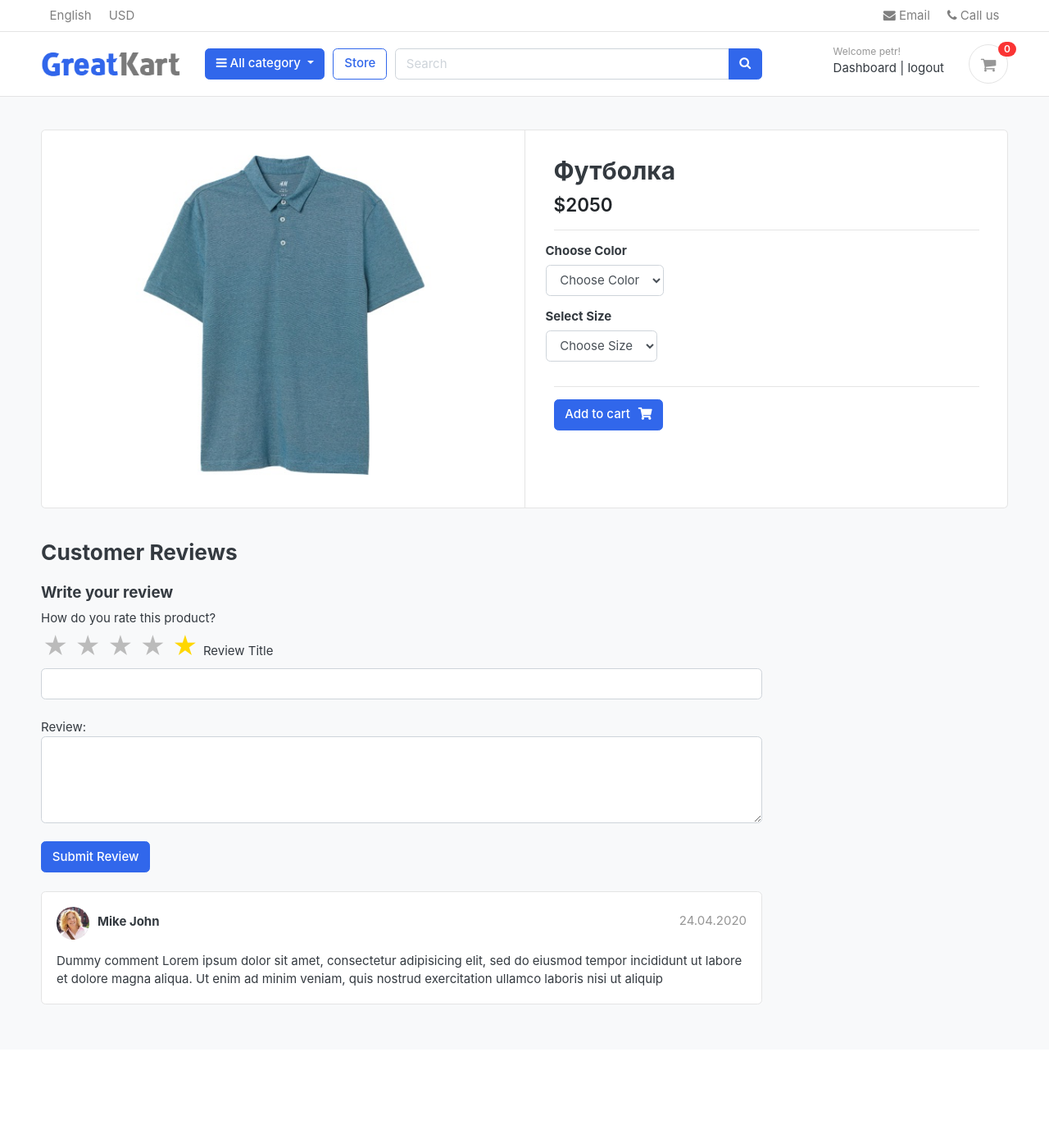
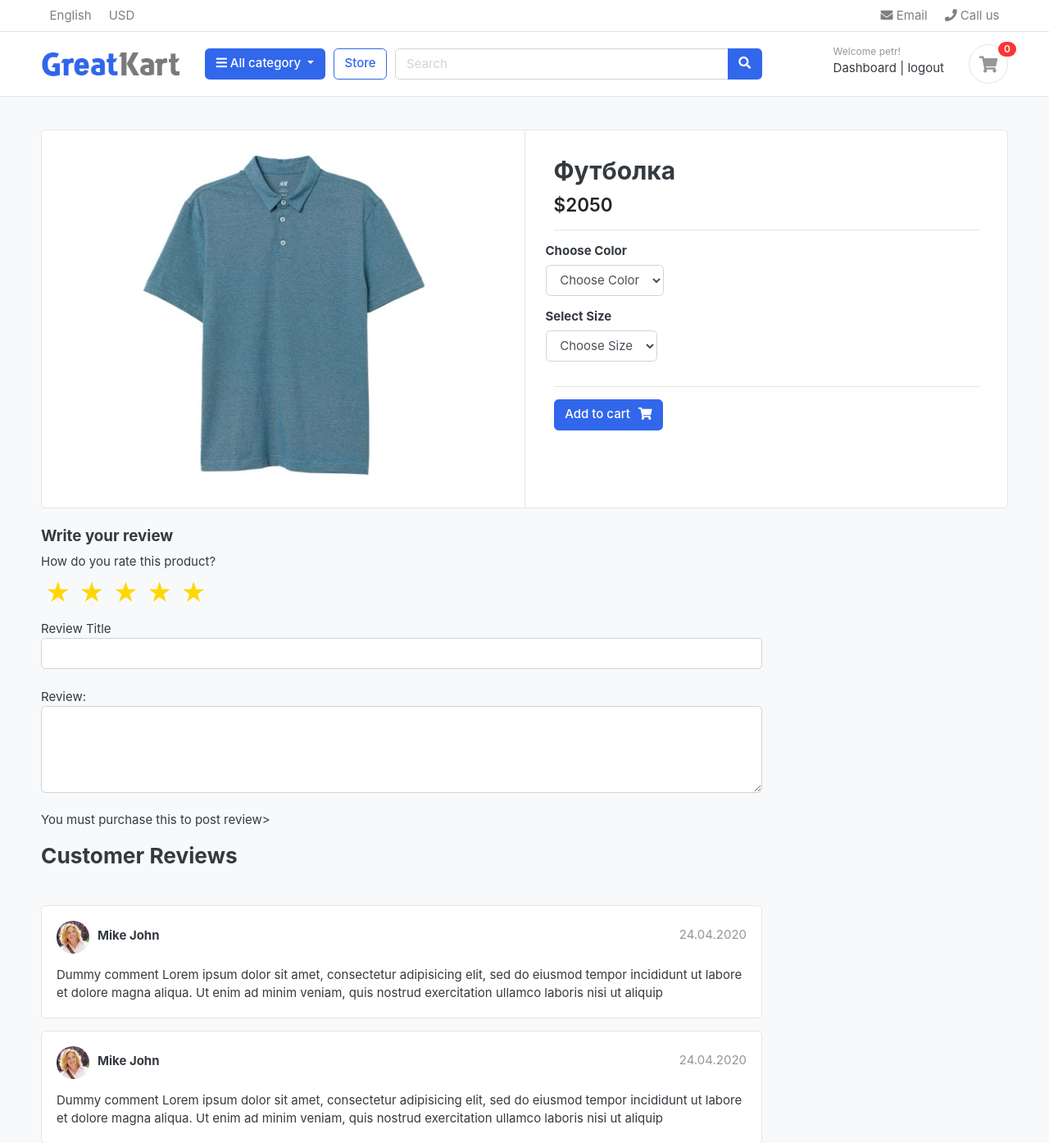
Before and after one commit to petr23232321/ecommerce, a Django app: a page that uses store/templates/store/base.html in a window 1280 px wide, after a click that opens the changed part. Shown: the top 1394 px of the page at 82% size. Before the commit the page ends 1225 px from the top, so only its background shows below. Run offline with Django 3.2, Linux system fonts and the light colour scheme; a user stored in the database is signed in; data comes from the database, SQL or seed files in the repository; both versions use the stored data as it was after the commit; data that the repository does not hold is empty; some libraries are stand-ins or nearby versions; some web fonts are replaced.

Commit message:
review chacking

```diff
--- a/static/css/custom.css
+++ /dev/null
@@ -1,22 +0,0 @@
-.stars {
-  display: inline-block;
-}
-
-.stars input[type="radio"] {
-  display: none;
-}
-
-.stars label {
-  font-size: 30px;
-  color: #bbb;
-  padding: 0 2px;
-  cursor: pointer;
-}
-
-.stars label:before {
-  content: "\2605";
-}
-
-.stars input[type="radio"]:checked ~ label {
-  color: #ffd700;
-}
--- /dev/null
+++ b/static/css/rating.css
@@ -0,0 +1,21 @@
+.rating {
+    display: flex;
+    flex-direction: row-reverse;
+    justify-content: left;
+  }
+
+.rating input[type="radio"] {
+    display: none;
+  }
+
+.rating label {
+    color: grey;
+    font-size: 30px;
+    cursor: pointer;
+    padding: 5px;
+  }
+
+.rating label:hover,
+.rating input[type="radio"]:checked ~ label {
+    color: gold;
+  }
--- a/store/models.py
+++ b/store/models.py
@@ -60,3 +60,8 @@
 
     def __str__(self):
         return self.subject
+
+
+class Orderproduct(models.Model):
+    product = models.ForeignKey(Products, on_delete=models.CASCADE)
+    user = models.ForeignKey(Account, on_delete=models.CASCADE)
--- a/store/templates/store/base.html
+++ b/store/templates/store/base.html
@@ -24,8 +24,8 @@
 <link href="/static/css/ui.css" rel="stylesheet" type="text/css"/>
 <link href="/static/css/responsive.css" rel="stylesheet" media="only screen and (max-width: 1200px)" />
 
-<link href="/static/css/custom.css" rel="stylesheet" type="text/css"/>
-<link rel="stylesheet" href="https://cdnjs.cloudflare.com/ajax/libs/font-awesome/4.7.0/css/font-awesome.min.css">
+<link href="/static/css/rating.css" rel="stylesheet" type="text/css"/>
+
 
 <!-- custom javascript -->
 <script src="/static/js/script.js" type="text/javascript"></script>
--- a/store/templates/store/product_detail.html
+++ b/store/templates/store/product_detail.html
@@ -73,38 +73,50 @@
 <div class="row">
 			<div class="col-md-9">
 
-	<header class="section-heading">
-		<h3>Customer Reviews </h3>
 
-	</header>
-    <form action="" method="POST"></form>
+    <form action="{% url 'product:submit_review' single_product.id  %}" method="POST">
                 {% csrf_token %}
     <h5>Write your review</h5>
     <div>
         <lable>How do you rate this product?</lable>
         <br>
-        <div class="stars">
-  <input type="radio" id="star1" name="rating" value="1" />
-  <label for="star1" title="1 stars"></label>
-  <input type="radio" id="star2" name="rating" value="2" />
-  <label for="star2" title="2 stars"></label>
-  <input type="radio" id="star3" name="rating" value="3" />
-  <label for="star3" title="3 stars"></label>
-  <input type="radio" id="star4" name="rating" value="4" />
-  <label for="star4" title="4 stars"></label>
-  <input type="radio" id="star5" name="rating" value="5" />
-  <label for="star5" title="5 star"></label>
-</div>
+
+    <div class="rating">
+    <input type="radio" id="star5" name="rating" value="5"/>
+    <label for="star5">&#9733;</label>
+    <input type="radio" id="star4" name="rating" value="4"/>
+    <label for="star4">&#9733;</label>
+    <input type="radio" id="star3" name="rating" value="3"/>
+    <label for="star3">&#9733;</label>
+    <input type="radio" id="star2" name="rating" value="2"/>
+    <label for="star2">&#9733;</label>
+    <input type="radio" id="star1" name="rating" value="1"/>
+    <label for="star1">&#9733;</label>
+    </div>
         Review Title
         <input type="text" class="form-control" name="subject" >
         <br>
         Review:
         <textarea name="review" cols="10" rows="4" class="form-control" ></textarea>
         <br>
-        <input type="submit" value="Submit Review" class="btn btn-primary">
+        {% if user.is_authenticated %}
+            {% if order_product %}
+                <input type="submit" value="Submit Review" class="btn btn-primary">
+            {% else %}
+                <p>You must purchase this to post review></p>
+            {% endif %}
+        {% else %}
+            <p>You must be logged in to a post review<span><a href="{% url 'user:login' %}">Login now</a></span></p>
+        {% endif %}
     </div>
+
     </form>
+                	<header class="section-heading">
+		<h3>Customer Reviews </h3>
+
+	</header>
                 <br>
+{% for review in reviews %}
 	<article class="box mb-3">
 		<div class="icontext w-100">
 			<img src="./images/avatars/avatar1.jpg" class="img-xs icon rounded-circle">
@@ -114,6 +126,7 @@
 
 			</div>
 		</div> <!-- icontext.// -->
+
 		<div class="mt-3">
 			<p>
 				Dummy comment Lorem ipsum dolor sit amet, consectetur adipisicing elit, sed do eiusmod
@@ -122,7 +135,7 @@
 			</p>
 		</div>
 	</article>
-
+{% endfor%}
 
 
 	</div> <!-- col.// -->
--- a/store/urls.py
+++ b/store/urls.py
@@ -1,5 +1,5 @@
 from django.urls import path, include
-from store.views import store, product_detail, search
+from store.views import store, product_detail, search, submit_review
 
 
 app_name='product'
@@ -8,6 +8,7 @@
     path('category/<slug:category_slug>/', store, name='category_slug'),
     path('category/<slug:category_slug>/<slug:product_slug>/', product_detail, name='product_detail'),
     path('search/', search, name='search'),
+    path('submit_review/<int:product_id>', submit_review, name='submit_review'),
 
 
 ]
--- a/store/views.py
+++ b/store/views.py
@@ -1,10 +1,12 @@
+from django.core.checks import messages
 from django.core.paginator import Paginator
 from django.db.models import Q
 from django.shortcuts import render, get_object_or_404, redirect
-from store.models import Products, Category
+from store.models import Products, Category, ReviewRating, Orderproduct
 from carts.models import CartItem
 from django.core.paginator import EmptyPage, PageNotAnInteger, Paginator
 from carts.views import _cart_id
+from store.forms import ReviewForm
 
 def home(request):
     products = Products.objects.filter(is_available=True)
@@ -37,10 +39,17 @@
 def product_detail(request, category_slug, product_slug):
     single_product = Products.objects.get(category__slug=category_slug, slug=product_slug)
     in_cart = CartItem.objects.filter(cart__cart_id=_cart_id(request), product=single_product).exists()
+    review = ReviewRating.objects.filter(product_id=single_product.id, status=True)
 
+    try:
+        order_product = Orderproduct.objects.filter(user=request.user, product_id=single_product.id).exists()
+    except Orderproduct.DoesNotExist:
+        order_product = None
     context = {
         'single_product': single_product,
         'in_cart': in_cart,
+        'reviews': review,
+        'order_product': order_product,
     }
     return render(request, 'store/product_detail.html', context)
 
@@ -57,3 +66,27 @@
         'product_count': product_count,
     }
     return render(request, 'store/store.html', context)
+
+
+def submit_review(request, product_id):
+    url = request.META.get('HTTP_REFERER')
+    if request.method == "POST":
+        try:
+            reviews = ReviewRating.objects.get(user__id=request.user.id, product__id=product_id)
+            form = ReviewForm(request.POST, instance=reviews)
+            form.save()
+
+            return redirect(url)
+        except ReviewRating.DoesNotExist:
+            form = ReviewForm(request.POST)
+            if form.is_valid():
+                data = ReviewRating()
+                data.subject = form.cleaned_data['subject']
+                data.rating = form.cleaned_data['rating']
+                data.review = form.cleaned_data['review']
+                data.ip = request.META.get('REMOTE_ADDR')
+                data.product_id = product_id
+                data.user_id = request.user.id
+                data.save()
+
+                return redirect(url)
```
Also changed, not shown: db.sqlite3.
